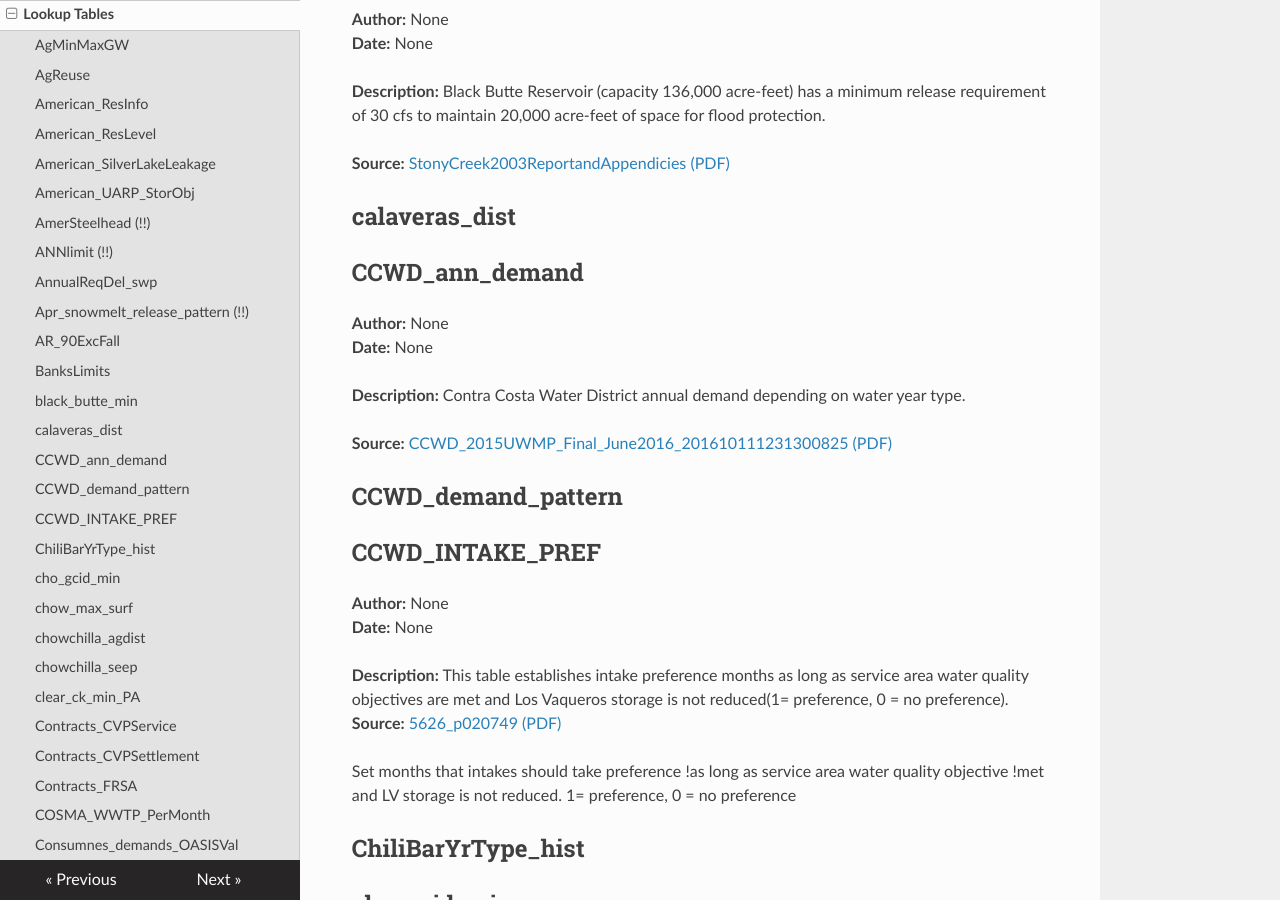
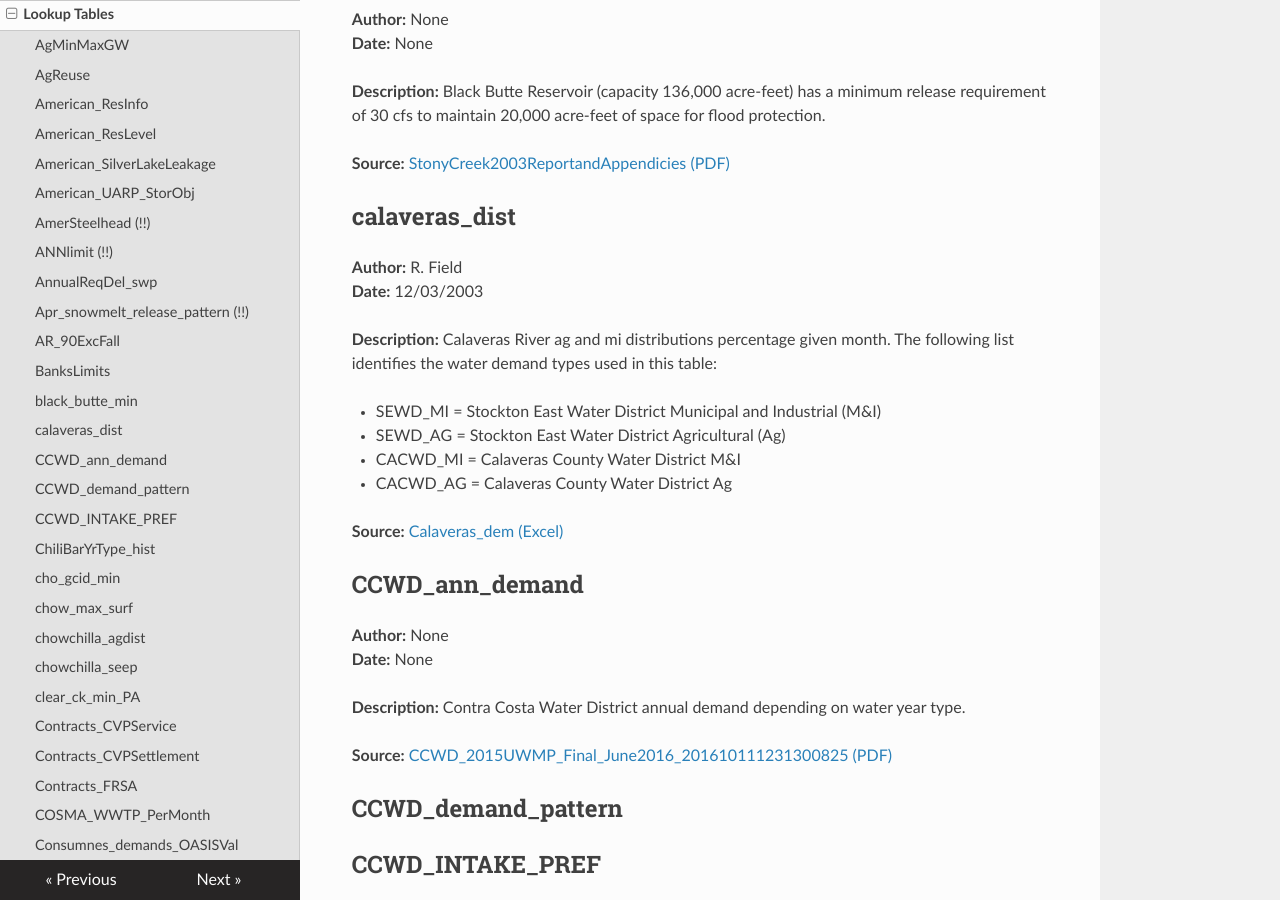
Before and after one commit to CentralValleyModeling/centralvalleymodeling.github.io, an MkDocs documentation site: the page built from docs/lookuptables.md, in a window 1280 px wide and 900 px high, scrolled down 3160 px. Built offline with MkDocs 1.6.1, drawn with Linux system fonts in a browser that asks for light colours; nearby versions of some CDN libraries.

Commit message:
Update lookuptables.md

```diff
--- a/docs/lookuptables.md
+++ b/docs/lookuptables.md
@@ -116,6 +116,21 @@ Black Butte Reservoir (capacity 136,000 acre-feet) has a minimum release require
 **Source:** [StonyCreek2003ReportandAppendicies (PDF)](https://cadwr.box.com/s/u8k0vf940y0amvnoinsa34c3ycd2szy8)
 
 ## calaveras_dist
+**Author:** R. Field
+**Date:** 12/03/2003
+
+
+**Description:**
+Calaveras River ag and mi distributions percentage given month.  The following list identifies the water demand types used in this table:
+
+- SEWD_MI = Stockton East Water District Municipal and Industrial (M&I)
+- SEWD_AG = Stockton East Water District Agricultural (Ag)
+- CACWD_MI = Calaveras County Water District M&I
+- CACWD_AG = Calaveras County Water District Ag
+
+
+**Source:** [Calaveras_dem (Excel)](https://cadwr.box.com/s/k7wu4wijguw35e0fys5r16mfax6wvcw0)
+
 ## CCWD_ann_demand
 **Author:** None
 **Date:**  None
```
